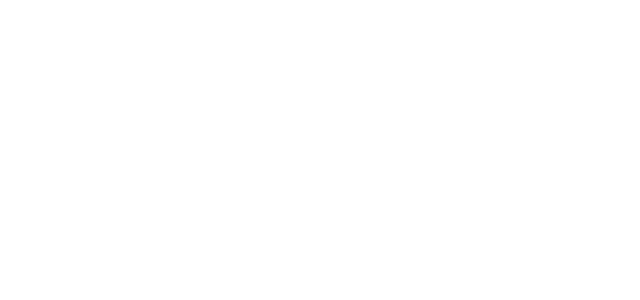
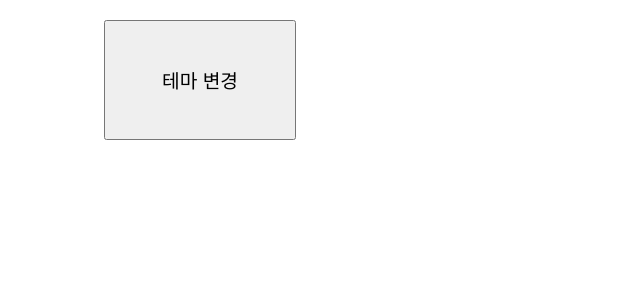
Before and after one commit to HyonWooKang/reacthooks, a React (Create React App) app: page /context in a window 1280 px wide. Shown: the top 300 px of the page, without its empty margins (0-640 px from the left). Built offline with nearby package versions, Linux system fonts and the light colour scheme.

Commit message:
컴포넌트 가져오기 에러 수정

```diff
--- a/src/pages/UseContext.jsx
+++ b/src/pages/UseContext.jsx
@@ -1,10 +1,10 @@
 import { ThemeProvider } from "../utils/ThemeProvider";
-import ContextButton from "../components/ContextButton";
+import ContextButton from "../components/contextButton";
 
 const UseContext = () => {
   return (
     <ThemeProvider>
-      <contextButton />
+      <ContextButton />
     </ThemeProvider>
   );
 };
```
